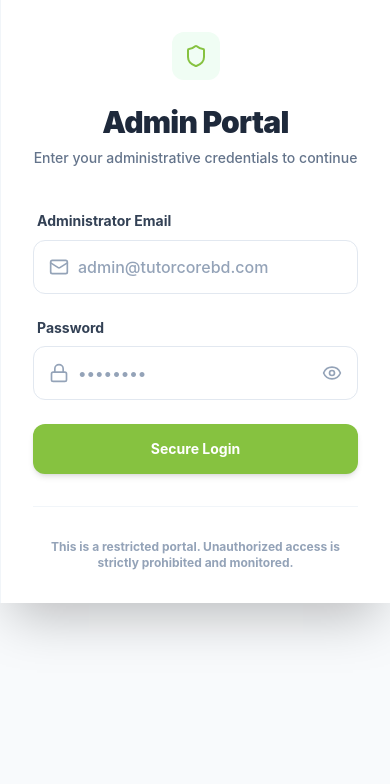
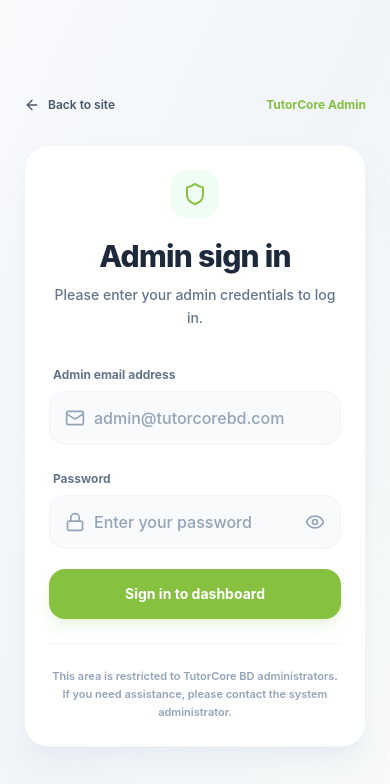
Before and after one commit to tutorcorebd/tutorcorebd, a React (Vite) app: page /admin in a window 390 px wide. Shown: the top 784 px of the page. Built offline with nearby package versions, Linux system fonts and the light colour scheme; no server answers.

Commit message:
New Update

```diff
--- a/src/pages/admin/AdminTutorials.jsx
+++ b/src/pages/admin/AdminTutorials.jsx
@@ -76,7 +76,10 @@
 
   const handleSubmit = async (e) => {
     e.preventDefault();
+    console.log('handleSubmit started. Form values:', { title, videoUrl, description, targetRole, showOnJobBoard });
+
     if (!title || !videoUrl) {
+      console.warn('Validation failed: Title or Video URL is missing.');
       showAlert('error', 'Validation Error', 'Title and Video URL are required.');
       return;
     }
@@ -90,50 +93,72 @@
         target_role: targetRole,
         show_on_job_board: showOnJobBoard
       };
+      console.log('Prepared payload to insert/update:', payload);
 
       if (editingId) {
+        console.log(`Editing existing tutorial with ID: ${editingId}`);
         // Update other tutorials if this one is set to show on job board
         if (showOnJobBoard) {
-          await supabase
+          console.log('showOnJobBoard is true, resetting other tutorials first...');
+          const { error: resetError } = await supabase
             .from('tutorials')
             .update({ show_on_job_board: false })
             .neq('id', editingId);
+          if (resetError) console.error('Error resetting other tutorials:', resetError);
         }
 
+        console.log('Executing supabase update...');
         const { error } = await supabase
           .from('tutorials')
           .update(payload)
           .eq('id', editingId);
 
-        if (error) throw error;
+        if (error) {
+          console.error('Supabase update returned error:', error);
+          throw error;
+        }
+        console.log('Supabase update succeeded.');
         showAlert('success', 'Updated Successfully', 'Tutorial updated successfully.');
       } else {
-        // Insert new
-        const { data, error } = await supabase
-          .from('tutorials')
-          .insert([payload])
-          .select()
-          .single();
+        console.log('Creating new tutorial...');
 
-        if (error) throw error;
-
-        // If newly inserted is checked, set others to false
-        if (showOnJobBoard && data?.id) {
-          await supabase
+        // If showOnJobBoard is true, reset all other tutorials to false first
+        if (showOnJobBoard) {
+          console.log('showOnJobBoard is true, resetting all other tutorials first...');
+          const { error: resetError } = await supabase
             .from('tutorials')
             .update({ show_on_job_board: false })
-            .neq('id', data.id);
+            .eq('show_on_job_board', true);
+
+          if (resetError) {
+            console.error('Error resetting other tutorials:', resetError);
+          }
         }
 
+        console.log('Executing simple insert...');
+        const { error } = await supabase
+          .from('tutorials')
+          .insert([payload]);
+
+        console.log('Insert response error:', error);
+
+        if (error) {
+          console.error('Supabase insert returned error:', error);
+          throw error;
+        }
+
+        console.log('Supabase insert succeeded.');
         showAlert('success', 'Created Successfully', 'Tutorial created successfully.');
       }
 
+      console.log('Closing form modal and refetching...');
       setIsFormOpen(false);
       fetchTutorials();
     } catch (err) {
-      console.error(err);
+      console.error('Error in handleSubmit try-catch block:', err);
       showAlert('error', 'Operation Failed', err.message || 'An error occurred while saving.');
     } finally {
+      console.log('handleSubmit completed. Setting saving to false.');
       setSaving(false);
     }
   };
--- a/src/pages/auth/AdminLogin.jsx
+++ b/src/pages/auth/AdminLogin.jsx
@@ -2,6 +2,7 @@
 import { supabase } from '../../lib/supabase';
 import { useNavigate, Link } from 'react-router-dom';
 import { Eye, EyeOff, Shield, Lock, Mail, ArrowLeft, ShieldAlert } from 'lucide-react';
+import { motion, AnimatePresence } from 'framer-motion';
 import useAuthStore from '../../store/useAuthStore';
 
 const AdminLogin = () => {
@@ -47,7 +48,7 @@
 
         if (roleError || userData.role !== 'admin') {
           await supabase.auth.signOut();
-          setError('Access Denied: You do not have administrator privileges.');
+          setError('Access denied: Only administrators can sign in here.');
           setLoading(false);
           return;
         }
@@ -56,7 +57,7 @@
         navigate('/admin/dashboard', { replace: true });
       }
     } catch (err) {
-      setError('An unexpected error occurred during authentication.');
+      setError('Something went wrong. Please try again.');
       console.error(err);
     } finally {
       setLoading(false);
@@ -67,65 +68,105 @@
   const emailError = !isValidEmail(email);
 
   return (
-    <div className="min-h-screen bg-slate-50 flex flex-col md:flex-row font-sans">
+    <div className="min-h-screen bg-gradient-to-br from-slate-50 via-slate-100 to-green-50/20 flex flex-col md:flex-row font-sans">
 
-      {/* Left Branding Panel (Hidden on Mobile) */}
-      <div className="hidden md:flex md:w-1/2 lg:w-3/5 bg-[#86c240] p-12 flex-col justify-between relative overflow-hidden">
-        {/* Abstract Background Shapes */}
-        <div className="absolute top-[-10%] left-[-10%] w-96 h-96 bg-white/10 rounded-full blur-3xl"></div>
-        <div className="absolute bottom-[-10%] right-[-10%] w-96 h-96 bg-[#6a9c31]/30 rounded-full blur-3xl"></div>
+      {/* Left branding panel (hidden on mobile, warm & conversational on desktop) */}
+      <div className="hidden md:flex md:w-1/2 lg:w-3/5 bg-gradient-to-br from-[#86c240] to-[#6a9c31] p-12 flex-col justify-between relative overflow-hidden">
+        {/* Soft atmospheric glassmorphic background blobs */}
+        <div className="absolute top-[-10%] left-[-10%] w-[32rem] h-[32rem] bg-white/10 rounded-full blur-3xl"></div>
+        <div className="absolute bottom-[-10%] right-[-10%] w-[32rem] h-[32rem] bg-[#588229]/20 rounded-full blur-3xl"></div>
 
-        <div className="relative z-10">
-          <Link to="/" className="flex items-center gap-3 text-white hover:opacity-80 transition-opacity w-fit">
-            <ArrowLeft className="w-5 h-5" />
-            <span className="text-sm font-bold tracking-wider uppercase">Return to Public Site</span>
+        <motion.div
+          initial={{ opacity: 0, x: -20 }}
+          animate={{ opacity: 1, x: 0 }}
+          transition={{ duration: 0.6 }}
+          className="relative z-10"
+        >
+          <Link to="/" className="flex items-center gap-2.5 text-white/95 hover:text-white transition-colors w-fit group">
+            <ArrowLeft className="w-5 h-5 group-hover:-translate-x-1 transition-transform" />
+            <span className="text-sm font-semibold">Back to public site</span>
           </Link>
+        </motion.div>
+
+        <motion.div
+          initial={{ opacity: 0, y: 30 }}
+          animate={{ opacity: 1, y: 0 }}
+          transition={{ duration: 0.8, delay: 0.1 }}
+          className="relative z-10 max-w-xl"
+        >
+          <div className="w-14 h-14 bg-white/15 border border-white/25 rounded-2xl flex items-center justify-center backdrop-blur-md mb-8">
+            <Shield className="w-7 h-7 text-white" />
+          </div>
+          <h1 className="text-4xl md:text-5xl font-extrabold text-white leading-tight tracking-tight mb-5">
+            TutorCore BD<br />
+            <span className="text-green-100 font-medium text-3xl md:text-4xl block mt-2">
+              Enterprise admin portal
+            </span>
+          </h1>
+          <p className="text-green-50/90 text-lg leading-relaxed font-medium">
+            Welcome back! This is the management workspace for TutorCore BD. Sign in here to manage tutors, process applications, and monitor platform activity.
+          </p>
+        </motion.div>
+
+        <motion.div
+          initial={{ opacity: 0 }}
+          animate={{ opacity: 0.7 }}
+          transition={{ duration: 0.8, delay: 0.3 }}
+          className="relative z-10 text-green-100/80 text-sm font-medium"
+        >
+          &copy; {new Date().getFullYear()} TutorCore BD. Enterprise security system.
+        </motion.div>
+      </div>
+
+      {/* Right login panel (mobile optimized, responsive, and animated) */}
+      <div className="w-full md:w-1/2 lg:w-2/5 flex flex-col items-center justify-center p-6 sm:p-12 relative z-20 min-h-screen">
+
+        {/* Soft header banner visible only on mobile devices */}
+        <div className="md:hidden w-full max-w-md flex justify-between items-center mb-8">
+          <Link to="/" className="flex items-center gap-2 text-slate-600 hover:text-slate-800 transition-colors group">
+            <ArrowLeft className="w-4 h-4 group-hover:-translate-x-0.5 transition-transform" />
+            <span className="text-xs font-semibold">Back to site</span>
+          </Link>
+          <span className="text-xs font-bold text-[#86c240]">TutorCore Admin</span>
         </div>
 
-        <div className="relative z-10 max-w-xl">
-          <div className="w-16 h-16 bg-white/20 border border-white/20 rounded-2xl flex items-center justify-center backdrop-blur-md mb-8">
-            <Shield className="w-8 h-8 text-white" />
-          </div>
-          <h1 className="text-4xl md:text-5xl font-black text-white leading-tight tracking-tight mb-6">
-            TutorCore BD<br />
-            <span className="text-green-100">
-              Enterprise Admin
-            </span>
-          </h1>
-          <p className="text-green-50 text-lg font-medium leading-relaxed">
-            Secure administrative portal. Access is strictly restricted to authorized system administrators. All authentication attempts are logged and monitored.
-          </p>
-        </div>
-
-        <div className="relative z-10 text-green-100/70 text-sm font-semibold">
-          &copy; {new Date().getFullYear()} TutorCore BD. Enterprise Security System.
-        </div>
-      </div>
-
-      {/* Right Login Panel */}
-      <div className="w-full md:w-1/2 lg:w-2/5 flex items-center justify-center p-8 bg-white shadow-2xl relative z-20 border-l border-slate-100">
-        <div className="w-full max-w-md space-y-8">
-
-          <div className="text-center md:text-left mb-10">
-            <div className="w-12 h-12 bg-green-50 rounded-xl flex items-center justify-center md:hidden mx-auto mb-6">
+        <motion.div
+          initial={{ opacity: 0, scale: 0.95, y: 15 }}
+          animate={{ opacity: 1, scale: 1, y: 0 }}
+          transition={{ duration: 0.5 }}
+          className="w-full max-w-md bg-white border border-slate-100 rounded-3xl p-6 sm:p-10 shadow-xl shadow-slate-200/50"
+        >
+          <div className="text-center sm:text-left mb-8">
+            <div className="w-12 h-12 bg-green-50 rounded-2xl flex items-center justify-center md:hidden mx-auto mb-5">
               <Shield className="w-6 h-6 text-[#86c240]" />
             </div>
-            <h2 className="text-3xl font-black text-slate-800 tracking-tight">Admin Portal</h2>
-            <p className="text-slate-500 mt-2 text-sm font-medium">Enter your administrative credentials to continue</p>
+            <h2 className="text-3xl font-extrabold text-slate-800 tracking-tight">Admin sign in</h2>
+            <p className="text-slate-500 mt-2.5 text-sm font-medium leading-relaxed">
+              Please enter your admin credentials to log in.
+            </p>
           </div>
 
-          {error && (
-            <div className="bg-red-50 border border-red-100 rounded-xl p-4 flex items-start gap-3">
-              <ShieldAlert className="w-5 h-5 text-red-500 shrink-0 mt-0.5" />
-              <p className="text-red-600 text-sm font-bold">{error}</p>
-            </div>
-          )}
+          <AnimatePresence mode="wait">
+            {error && (
+              <motion.div
+                initial={{ opacity: 0, height: 0, y: -10 }}
+                animate={{ opacity: 1, height: 'auto', y: 0 }}
+                exit={{ opacity: 0, height: 0, y: -10 }}
+                className="bg-rose-50 border border-rose-100 rounded-2xl p-4 flex items-start gap-3 mb-6"
+              >
+                <ShieldAlert className="w-5 h-5 text-rose-500 shrink-0 mt-0.5" />
+                <p className="text-rose-700 text-sm font-semibold leading-relaxed">
+                  {error === 'Invalid login credentials' ? "Oops! Those credentials don't match our records." : error}
+                </p>
+              </motion.div>
+            )}
+          </AnimatePresence>
 
-          <form onSubmit={handleLogin} className="space-y-6">
+          <form onSubmit={handleLogin} className="space-y-5">
 
-            {/* Email Input */}
-            <div className="space-y-2">
-              <label className="text-sm font-bold text-slate-700 ml-1">Administrator Email</label>
+            {/* Email field */}
+            <div className="space-y-1.5">
+              <label className="text-xs font-bold text-slate-500 ml-1">Admin email address</label>
               <div className="relative group">
                 <div className="absolute inset-y-0 left-0 pl-4 flex items-center pointer-events-none">
                   <Mail className="h-5 w-5 text-slate-400 group-focus-within:text-[#86c240] transition-colors" />
@@ -135,18 +176,16 @@
                   required
                   value={email}
                   onChange={(e) => setEmail(e.target.value)}
-                  className={`block w-full pl-11 pr-4 py-3.5 bg-white border ${emailError && email ? 'border-red-300 focus:border-red-500 focus:ring-red-500/20' : 'border-slate-200 focus:border-[#86c240] focus:ring-[#86c240]/20'} rounded-xl text-slate-800 placeholder-slate-400 focus:outline-none focus:ring-4 transition-all sm:text-sm font-medium`}
+                  className={`block w-full pl-11 pr-4 py-3.5 bg-slate-50 border ${emailError && email ? 'border-rose-300 focus:border-rose-500 focus:ring-rose-500/20' : 'border-slate-100 focus:border-[#86c240] focus:ring-[#86c240]/20'} rounded-2xl text-slate-800 placeholder-slate-400 focus:outline-none focus:ring-4 transition-all sm:text-sm font-medium`}
                   placeholder="admin@tutorcorebd.com"
                 />
               </div>
-              {emailError && email && <p className="text-red-500 text-xs font-bold ml-1 mt-1">Please enter a valid email.</p>}
+              {emailError && email && <p className="text-rose-500 text-xs font-bold ml-1 mt-1">Please enter a valid email address.</p>}
             </div>
 
-            {/* Password Input */}
-            <div className="space-y-2">
-              <div className="flex items-center justify-between ml-1">
-                <label className="text-sm font-bold text-slate-700">Password</label>
-              </div>
+            {/* Password field */}
+            <div className="space-y-1.5">
+              <label className="text-xs font-bold text-slate-500 ml-1">Password</label>
               <div className="relative group">
                 <div className="absolute inset-y-0 left-0 pl-4 flex items-center pointer-events-none">
                   <Lock className="h-5 w-5 text-slate-400 group-focus-within:text-[#86c240] transition-colors" />
@@ -156,8 +195,8 @@
                   required
                   value={password}
                   onChange={(e) => setPassword(e.target.value)}
-                  className="block w-full pl-11 pr-12 py-3.5 bg-white border border-slate-200 rounded-xl text-slate-800 placeholder-slate-400 focus:outline-none focus:border-[#86c240] focus:ring-4 focus:ring-[#86c240]/20 transition-all sm:text-sm font-medium"
-                  placeholder="••••••••"
+                  className="block w-full pl-11 pr-12 py-3.5 bg-slate-50 border border-slate-100 rounded-2xl text-slate-800 placeholder-slate-400 focus:outline-none focus:border-[#86c240] focus:ring-4 focus:ring-[#86c240]/20 transition-all sm:text-sm font-medium"
+                  placeholder="Enter your password"
                 />
                 <button
                   type="button"
@@ -169,32 +208,34 @@
               </div>
             </div>
 
-            {/* Submit Button */}
-            <button
+            {/* Action button */}
+            <motion.button
+              whileHover={{ scale: 1.01 }}
+              whileTap={{ scale: 0.99 }}
               type="submit"
               disabled={loading || (emailError && email !== '')}
-              className="w-full flex justify-center items-center py-3.5 px-4 border border-transparent rounded-xl shadow-md text-sm font-bold text-white bg-[#86c240] hover:bg-[#6a9c31] focus:outline-none focus:ring-4 focus:ring-[#86c240]/30 disabled:opacity-50 disabled:cursor-not-allowed transition-all mt-8"
+              className="w-full flex justify-center items-center py-3.5 px-4 border border-transparent rounded-2xl shadow-lg shadow-[#86c240]/15 text-sm font-bold text-white bg-[#86c240] hover:bg-[#72ad30] focus:outline-none focus:ring-4 focus:ring-[#86c240]/30 disabled:opacity-50 disabled:cursor-not-allowed transition-all mt-6"
             >
               {loading ? (
                 <>
-                  <div className="animate-spin rounded-full h-5 w-5 border-t-2 border-b-2 border-white mr-3"></div>
-                  Authenticating...
+                  <div className="animate-spin rounded-full h-4 w-4 border-2 border-white border-t-transparent mr-2.5"></div>
+                  Logging you in...
                 </>
               ) : (
-                'Secure Login'
+                'Sign in to dashboard'
               )}
-            </button>
+            </motion.button>
 
           </form>
 
-          {/* Warning Note */}
-          <div className="pt-8 mt-8 border-t border-slate-100 text-center">
-            <p className="text-xs text-slate-400 font-bold">
-              This is a restricted portal. Unauthorized access is strictly prohibited and monitored.
+          {/* Footer note */}
+          <div className="pt-6 mt-6 border-t border-slate-100 text-center">
+            <p className="text-[11px] text-slate-400 font-semibold leading-relaxed">
+              This area is restricted to TutorCore BD administrators. If you need assistance, please contact the system administrator.
             </p>
           </div>
 
-        </div>
+        </motion.div>
       </div>
 
     </div>
```
